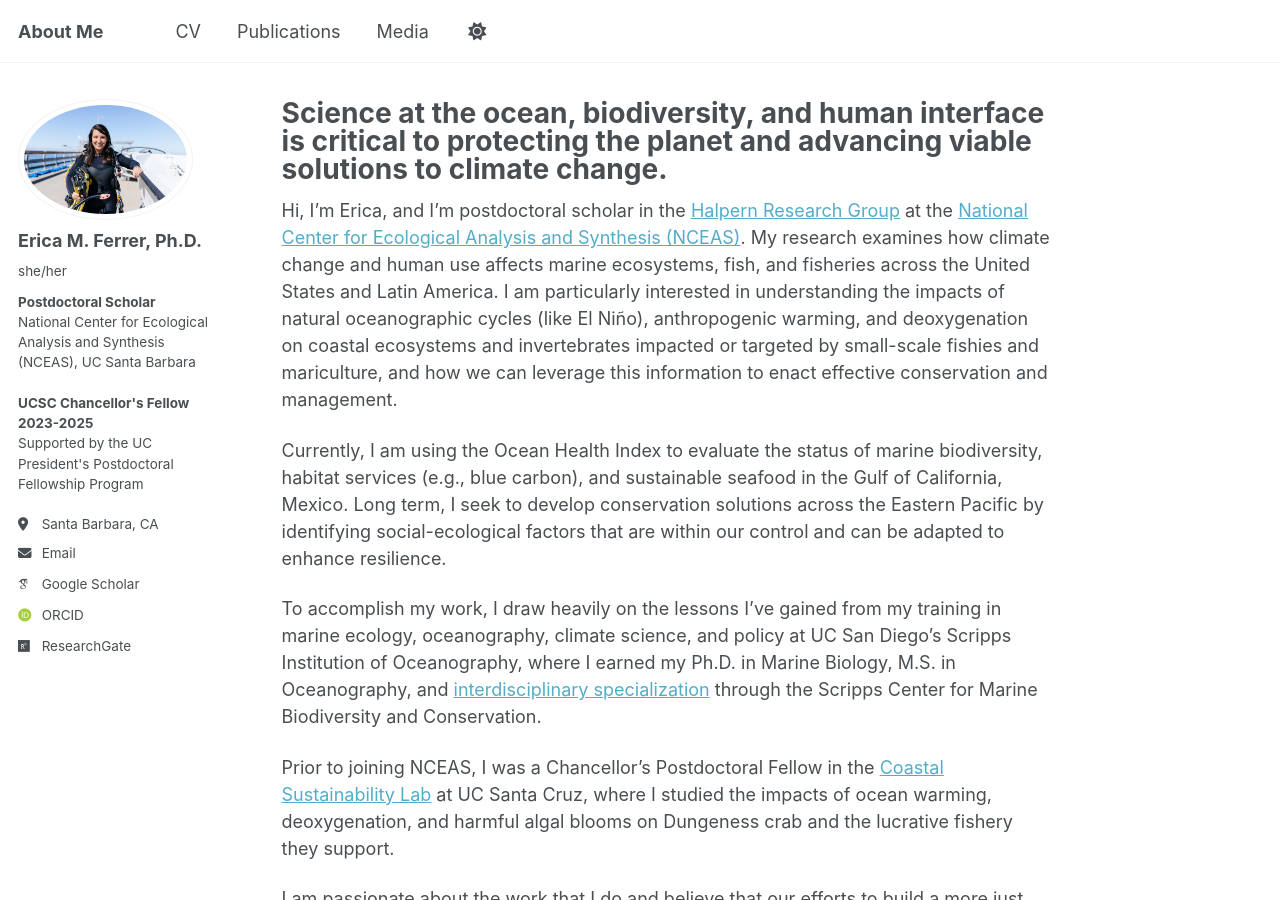
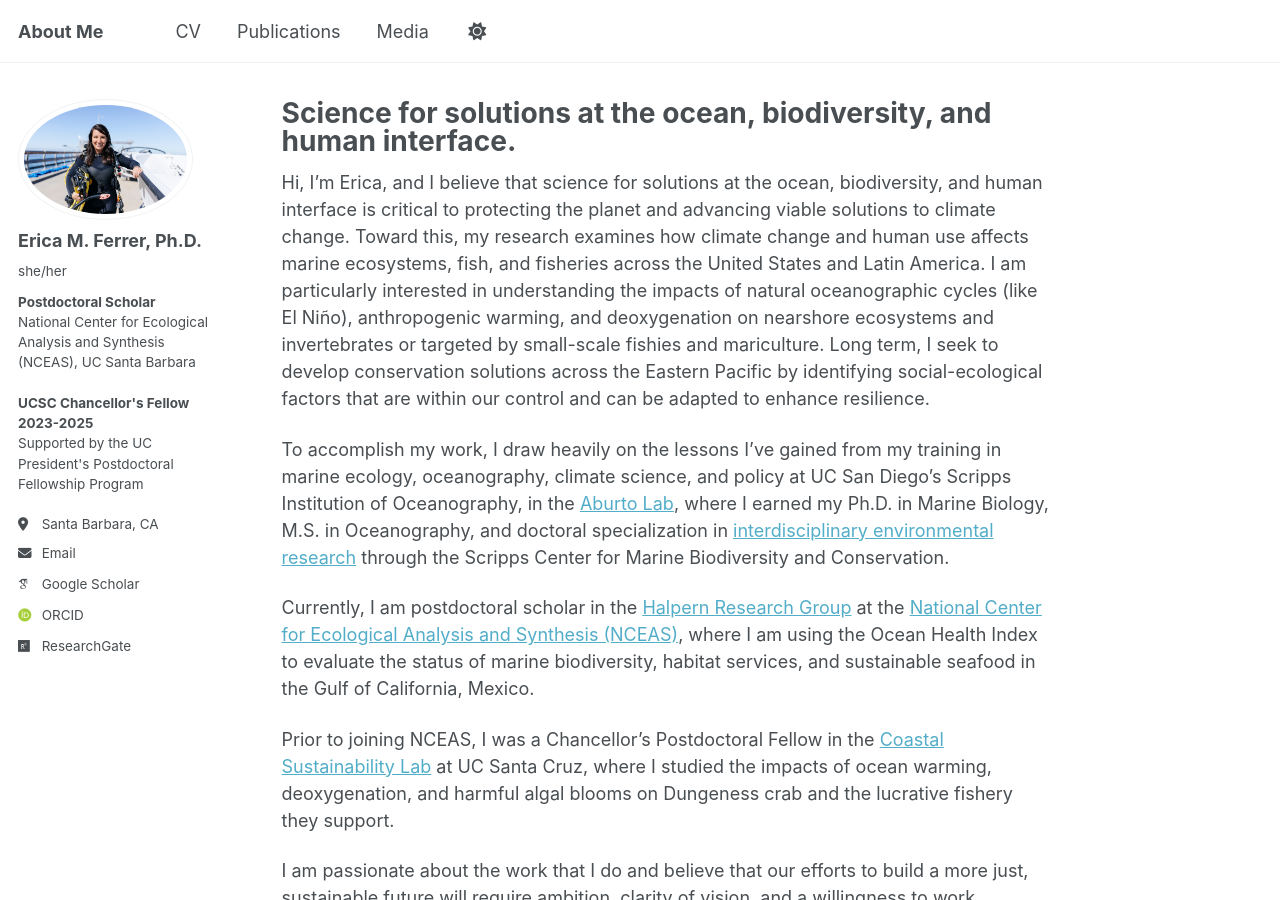
Before and after one commit to emferrer/emferrer.github.io, a Jekyll site: the page built from _pages/about.md, in a window 1280 px wide and 900 px high. Built offline with Jekyll 4.4.1, drawn with Linux system fonts in a browser that asks for light colours; some web fonts are replaced; a script that is not in the unit is left out.

Commit message:
Update about.md

```diff
--- a/_pages/about.md
+++ b/_pages/about.md
@@ -1,17 +1,17 @@
 ---
 permalink: /
-title: "Science at the ocean, biodiversity, and human interface is critical to protecting the planet and advancing viable solutions to climate change."
+title: "Science for solutions at the ocean, biodiversity, and human interface."
 author_profile: true
 redirect_from:
   - /about/
   - /about.html
 ---
 
-Hi, I'm Erica, and I'm postdoctoral scholar in the [Halpern Research Group](http://www.benhalpernresearch.org/research) at the [National Center for Ecological Analysis and Synthesis (NCEAS)](https://www.nceas.ucsb.edu/). My research examines how climate change and human use affects marine ecosystems, fish, and fisheries across the United States and Latin America. I am particularly interested in understanding the impacts of natural oceanographic cycles (like El Niño), anthropogenic warming, and deoxygenation on coastal ecosystems and invertebrates impacted or targeted by small-scale fishies and mariculture, and how we can leverage this information to enact effective conservation and management.
+Hi, I'm Erica, and I believe that science for solutions at the ocean, biodiversity, and human interface is critical to protecting the planet and advancing viable solutions to climate change. Toward this, my research examines how climate change and human use affects marine ecosystems, fish, and fisheries across the United States and Latin America. I am particularly interested in understanding the impacts of natural oceanographic cycles (like El Niño), anthropogenic warming, and deoxygenation on nearshore ecosystems and invertebrates or targeted by small-scale fishies and mariculture. Long term, I seek to develop conservation solutions across the Eastern Pacific by identifying social-ecological factors that are within our control and can be adapted to enhance resilience.
 
-Currently, I am using the Ocean Health Index to evaluate the status of marine biodiversity, habitat services (e.g., blue carbon), and sustainable seafood in the Gulf of California, Mexico. Long term, I seek to develop conservation solutions across the Eastern Pacific by identifying social-ecological factors that are within our control and can be adapted to enhance resilience.
+To accomplish my work, I draw heavily on the lessons I've gained from my training in marine ecology, oceanography, climate science, and policy at UC San Diego's Scripps Institution of Oceanography, in the [Aburto Lab](https://www.aburtolab.org), where I earned my Ph.D. in Marine Biology, M.S. in Oceanography, and doctoral specialization in [interdisciplinary environmental research](https://cmbc.ucsd.edu/program-for-interdisciplinary-environmental-research-pier-phd-specialization/) through the Scripps Center for Marine Biodiversity and Conservation.
 
-To accomplish my work, I draw heavily on the lessons I've gained from my training in marine ecology, oceanography, climate science, and policy at UC San Diego's Scripps Institution of Oceanography, where I earned my Ph.D. in Marine Biology, M.S. in Oceanography, and [interdisciplinary specialization](https://cmbc.ucsd.edu/program-for-interdisciplinary-environmental-research-pier-phd-specialization/) through the Scripps Center for Marine Biodiversity and Conservation.
+Currently, I am postdoctoral scholar in the [Halpern Research Group](http://www.benhalpernresearch.org/research) at the [National Center for Ecological Analysis and Synthesis (NCEAS)](https://www.nceas.ucsb.edu/), where I am using the Ocean Health Index to evaluate the status of marine biodiversity, habitat services, and sustainable seafood in the Gulf of California, Mexico.
 
 Prior to joining NCEAS, I was a Chancellor's Postdoctoral Fellow in the [Coastal Sustainability Lab](https://kristy-kroeker.squarespace.com/) at UC Santa Cruz, where I studied the impacts of ocean warming, deoxygenation, and harmful algal blooms on Dungeness crab and the lucrative fishery they support.
 
```
